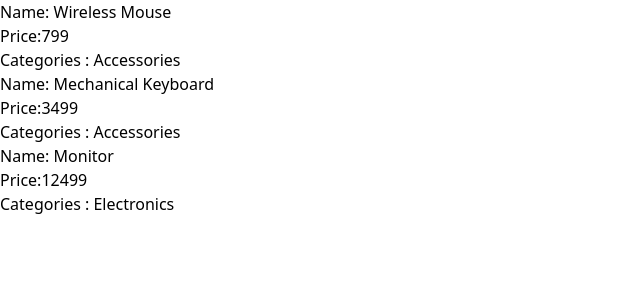
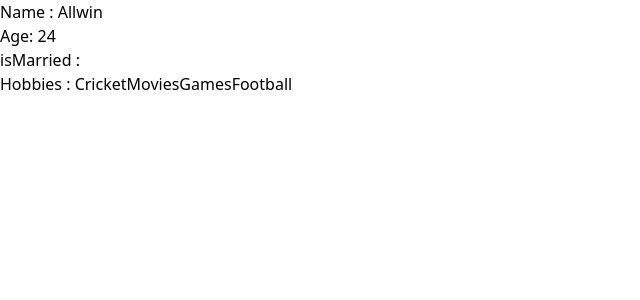
Before and after one commit to Allwin-d/Practice, a React (Vite) app: page / in a window 1280 px wide. Shown: the top 300 px of the page, without its empty margins (0-640 px from the left). Built offline with nearby package versions, Linux system fonts and the light colour scheme.

Commit message:
props Paren and Child

```diff
--- a/src/App.tsx
+++ b/src/App.tsx
@@ -4,7 +4,9 @@
 // import Greeting from "./components/Greeting";
 // import ProductInfo from "./components/ProductInfo";
 
-import ArrayOfObj from "./components/ArrayOfObj";
+import ParentPerson from "./components/props/ParentPerson";
+
+// import ArrayOfObj from "./components/ArrayOfObj";
 
 const App = () => {
   return (
@@ -14,7 +16,8 @@ const App = () => {
       <Footer /> */}
       {/* <Greeting />
       <ProductInfo /> */}
-      <ArrayOfObj />
+      {/* <ArrayOfObj /> */}
+      <ParentPerson />
     </div>
   );
 };
--- /dev/null
+++ b/src/components/props/ChildPerson.tsx
@@ -0,0 +1,19 @@
+type childProp = {
+  name: string;
+  age: number;
+  isMarried: boolean;
+  hobbies: string[];
+};
+
+const ChildPerson = ({ name, age, isMarried, hobbies }: childProp) => {
+  return (
+    <div>
+      <p>Name : {name}</p>
+      <p>Age: {age}</p>
+      <p>isMarried : {isMarried}</p>
+      <p>Hobbies : {hobbies}</p>
+    </div>
+  );
+};
+
+export default ChildPerson;
--- /dev/null
+++ b/src/components/props/ParentPerson.tsx
@@ -0,0 +1,14 @@
+import ChildPerson from "./ChildPerson";
+
+
+//Props (short for “properties”) are read-only inputs passed from a parent component to a child component to share data and control the child’s behavior or display.
+const ParentPerson =()=>{
+    const hobbies =["Cricket","Movies","Games","Football"];
+    return (
+        <div>
+            <ChildPerson name="Allwin" age={24} isMarried={false} hobbies={hobbies} />
+        </div>
+    )
+}
+
+export default ParentPerson;
```
